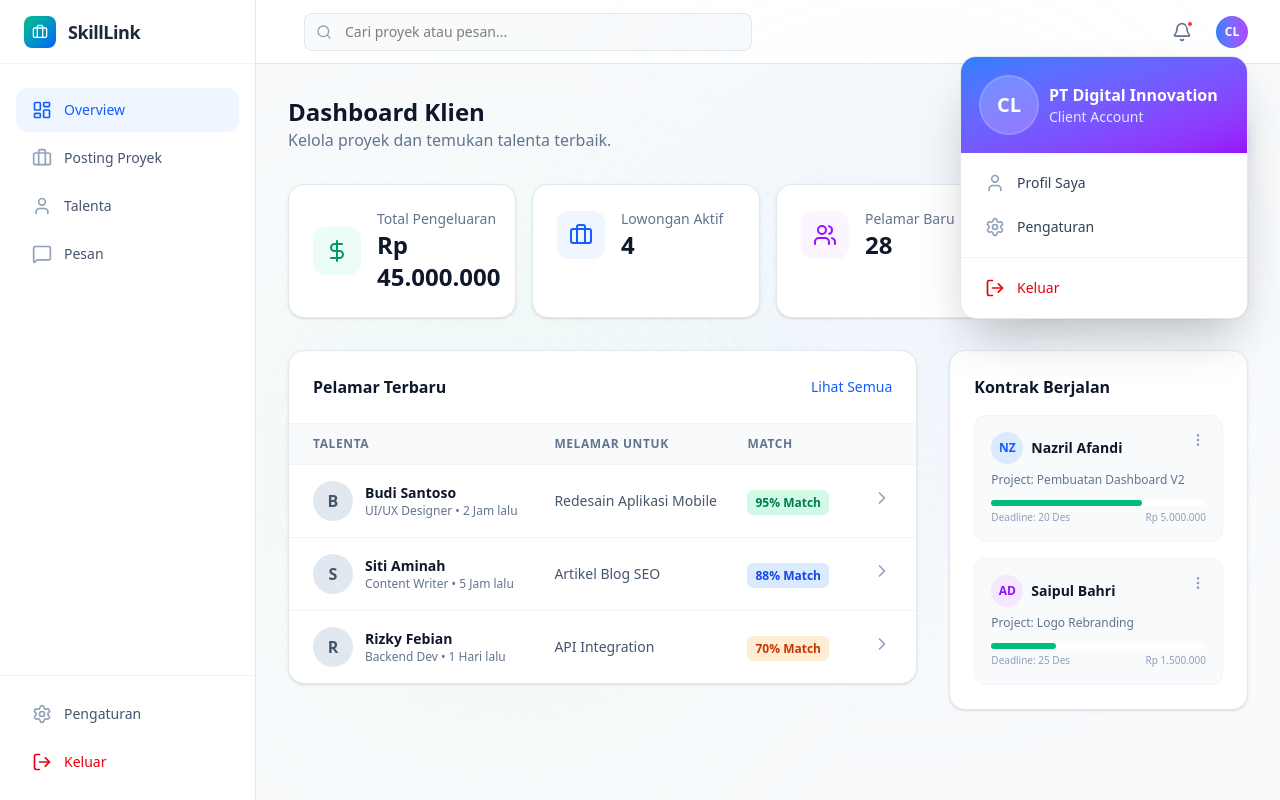
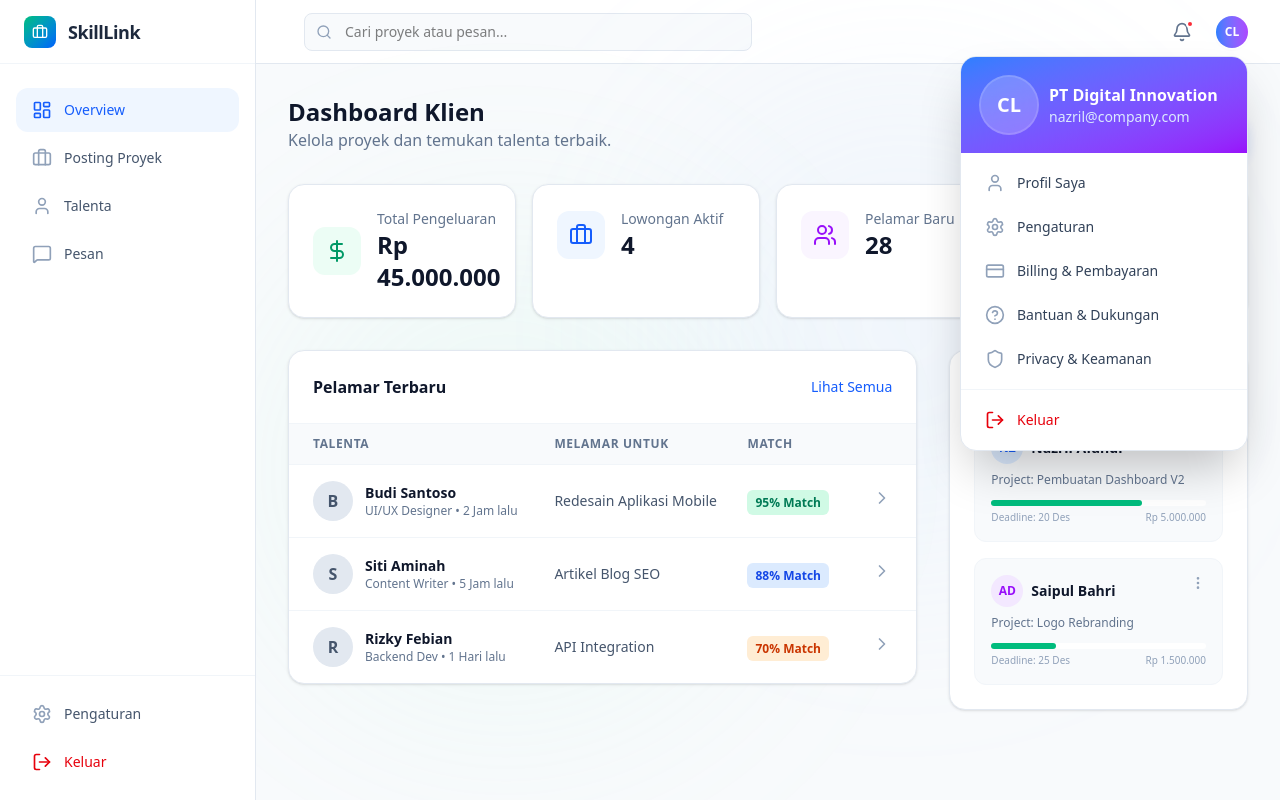
Before and after one commit to KodingMulu/SkillLink, a Next.js app in the folder web/: page /dashboard/client in a window 1280 px wide. Both pictures are taken after a click on the button "CL". Built offline with nearby package versions, Linux system fonts and the light colour scheme.

Commit message:
update: change kode dashboardlayout.tsx

```diff
--- a/web/src/app/dashboard/DashboardLayout.tsx
+++ b/web/src/app/dashboard/DashboardLayout.tsx
@@ -4,7 +4,8 @@ import React, { useState, useRef, useEffect } from 'react';
 import {
   Briefcase, LayoutDashboard, MessageSquare,
   Settings, LogOut, Bell, Search, Menu, X, User,
-  CheckCircle, AlertCircle, Clock, FileText
+  CheckCircle, AlertCircle, Clock, FileText,
+  CreditCard, HelpCircle, Shield
 } from 'lucide-react';
 import Link from 'next/link';
 
@@ -245,7 +246,7 @@ export default function DashboardLayout({
               )}
             </div>
 
-            {/* Avatar (Display Only - Not Clickable) */}
+            {/* Profile Dropdown */}
             <div className="relative" ref={profileRef}>
               <button
                 onClick={() => setIsProfileOpen(!isProfileOpen)}
@@ -268,7 +269,7 @@ export default function DashboardLayout({
                           {role === 'freelancer' ? 'Nazril Afandi' : 'PT Digital Innovation'}
                         </h3>
                         <p className="text-sm text-blue-100">
-                          {role === 'freelancer' ? 'Frontend Developer' : 'Client Account'}
+                          {role === 'freelancer' ? 'Frontend Developer' : 'nazril@company.com'}
                         </p>
                       </div>
                     </div>
@@ -292,6 +293,35 @@ export default function DashboardLayout({
                     >
                       <Settings className="w-5 h-5 text-slate-400" />
                       <span className="font-medium text-sm">Pengaturan</span>
+                    </Link>
+
+                    {role === 'client' && (
+                      <Link
+                        href="/dashboard/client/billing"
+                        onClick={() => setIsProfileOpen(false)}
+                        className="flex items-center gap-3 px-4 py-3 text-slate-700 hover:bg-slate-50 rounded-xl transition-colors"
+                      >
+                        <CreditCard className="w-5 h-5 text-slate-400" />
+                        <span className="font-medium text-sm">Billing & Pembayaran</span>
+                      </Link>
+                    )}
+
+                    <Link
+                      href="/help"
+                      onClick={() => setIsProfileOpen(false)}
+                      className="flex items-center gap-3 px-4 py-3 text-slate-700 hover:bg-slate-50 rounded-xl transition-colors"
+                    >
+                      <HelpCircle className="w-5 h-5 text-slate-400" />
+                      <span className="font-medium text-sm">Bantuan & Dukungan</span>
+                    </Link>
+
+                    <Link
+                      href="/privacy"
+                      onClick={() => setIsProfileOpen(false)}
+                      className="flex items-center gap-3 px-4 py-3 text-slate-700 hover:bg-slate-50 rounded-xl transition-colors"
+                    >
+                      <Shield className="w-5 h-5 text-slate-400" />
+                      <span className="font-medium text-sm">Privacy & Keamanan</span>
                     </Link>
                   </div>
 
```
